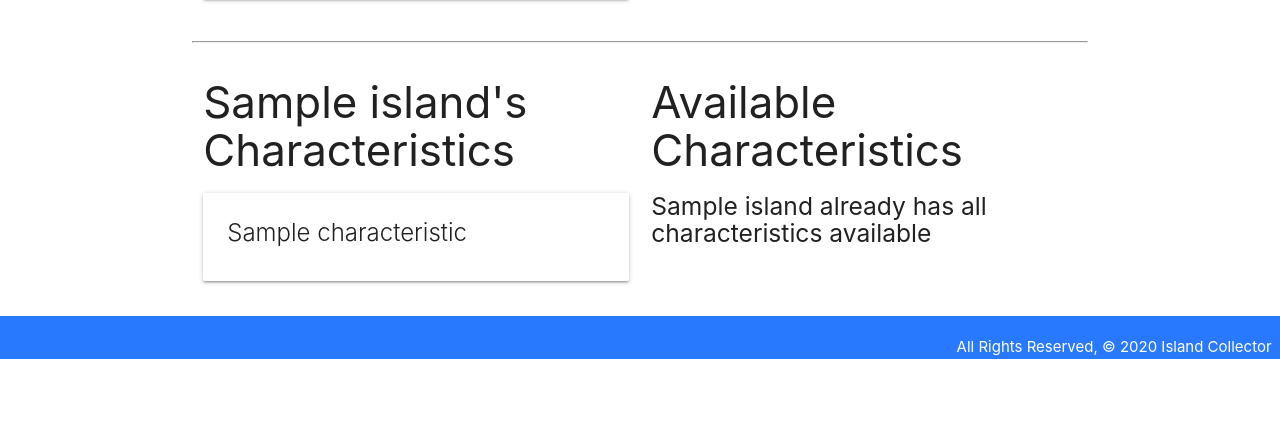
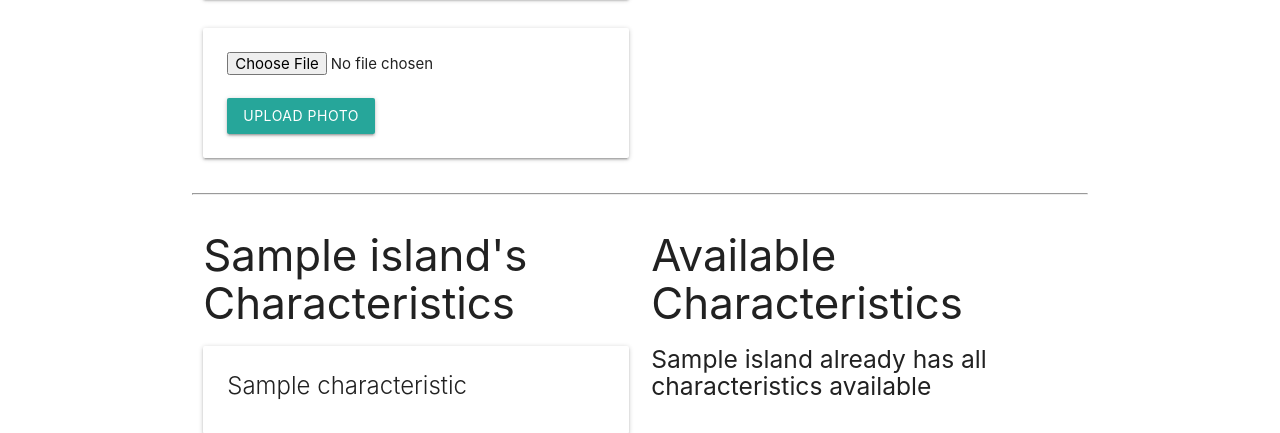
Before and after one commit to danusem/island_collector, a Django app: page /islands/1/ in a window 1280 px wide. Shown: the part 751-1184 px from the top of the page. Before the commit the page ends 1110 px from the top, so only its background shows below. Run offline with Django 3.2, Linux system fonts and the light colour scheme; tables that the repository leaves empty hold one stand-in row (values such as "Sample post").

Commit message:
added photo upload form

```diff
--- a/main_app/templates/islands/detail.html
+++ b/main_app/templates/islands/detail.html
@@ -20,6 +20,14 @@
             {% empty %}
                 <div class="card-panel teal-text center-align">No Photos Uploaded</div>
             {% endfor %}
+
+            <form action="{% url 'add_photo' island.id %}" enctype="multipart/form-data" method="POST" class="card-panel">
+                {% csrf_token %}
+                <input type="file" name="photo-file">
+                <br><br>
+                <input type="submit" class="btn" value="Upload Photo">
+            </form>
+
         </div>
         <div class="col s6">
             <form action="{% url 'add_forecast' island.id %}" method="post">
```
